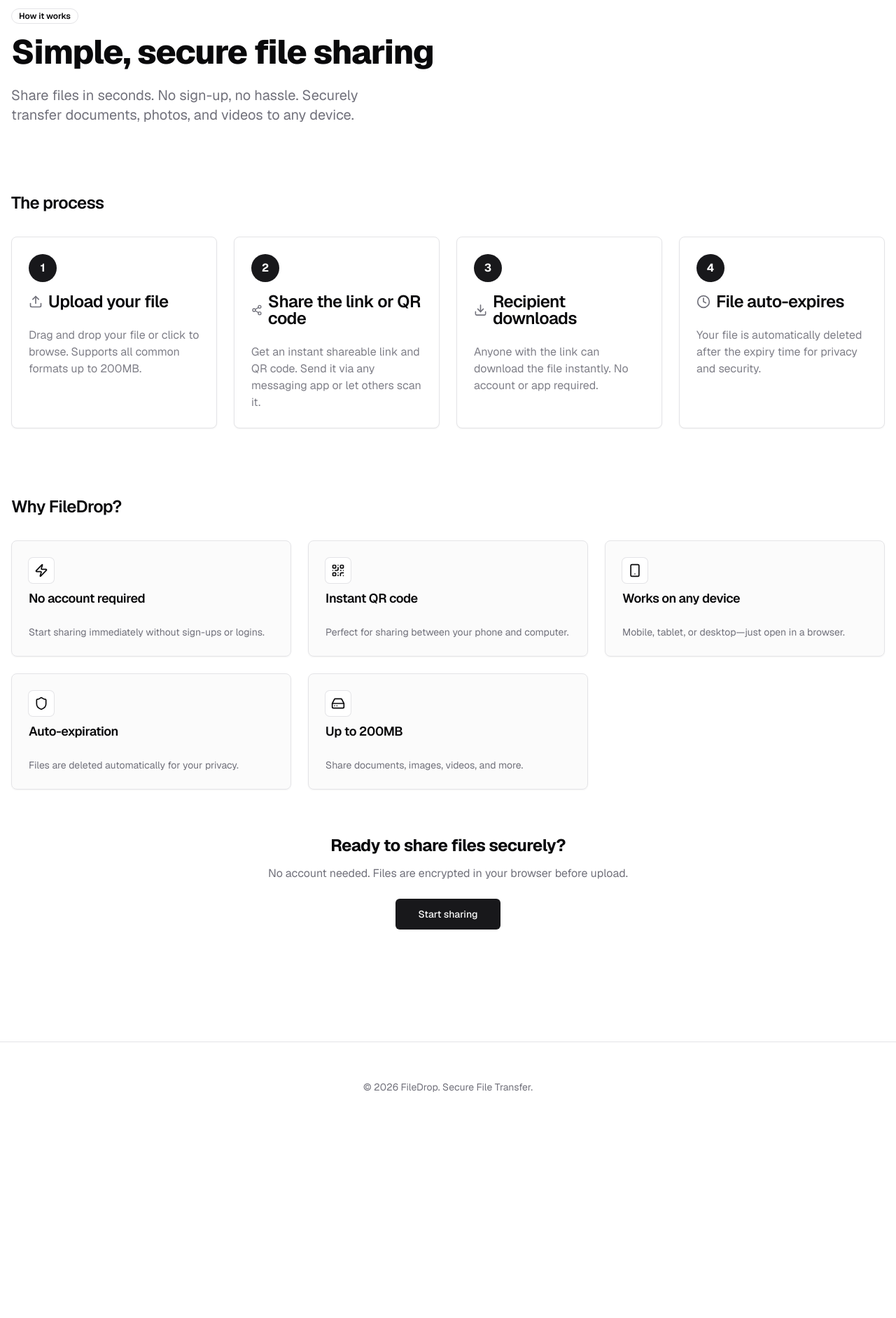
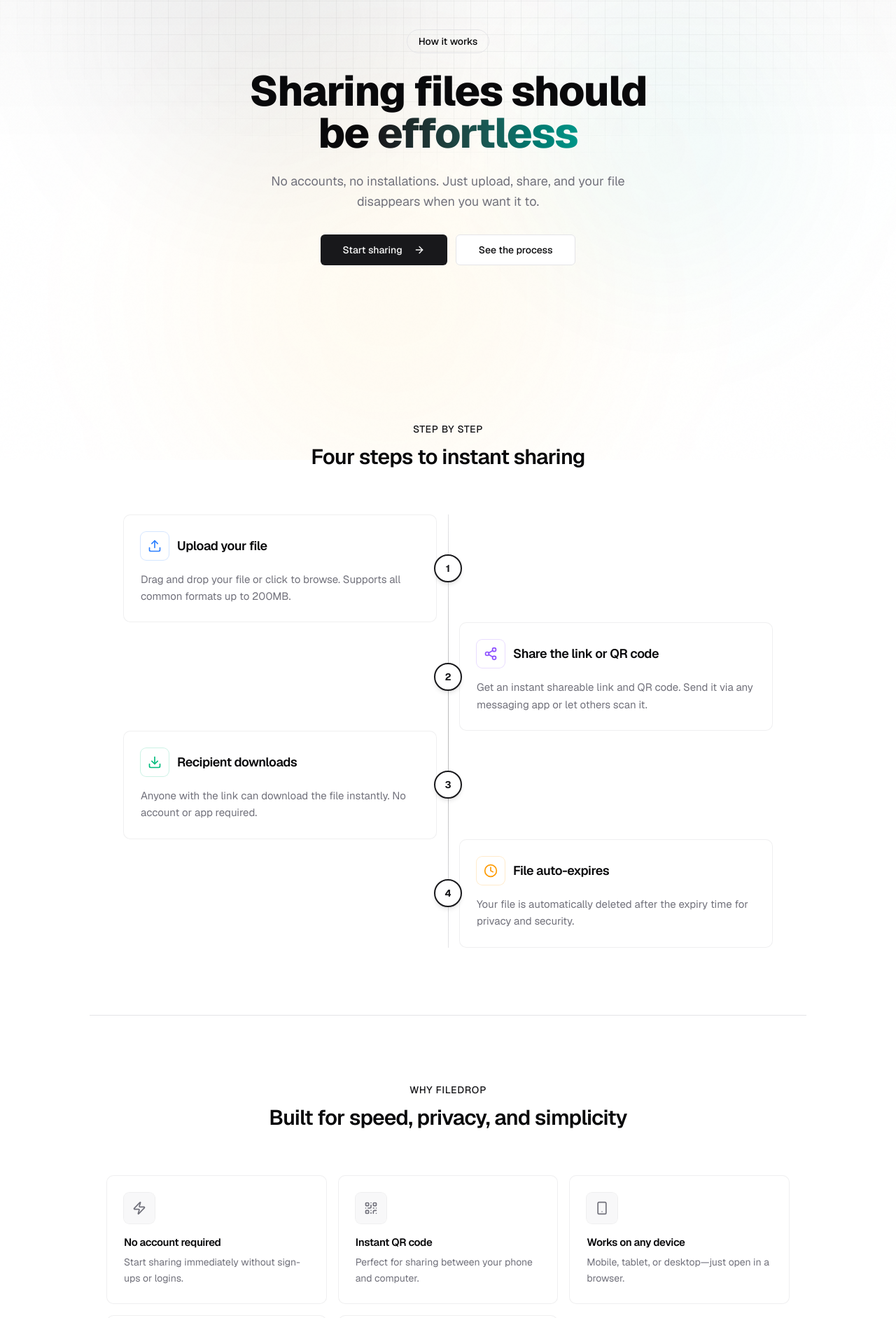
Before and after one commit to BenedictUmeozor/file-drop, a Next.js app: page /how-it-works in a window 1280 px wide. Shown: the part 143-2026 px from the top of the page at 70% size. Before the commit the page ends 1760 px from the top, so only its background shows below. Built offline with nearby package versions, Linux system fonts and the light colour scheme; no server answers.

Commit message:
feat: Revamp How It Works page with improved layout and animations

```diff
--- a/app/how-it-works/page.tsx
+++ b/app/how-it-works/page.tsx
@@ -1,16 +1,13 @@
+"use client";
+
+import { BackgroundDecorations } from "@/components/background-decorations";
+import { Footer } from "@/components/footer";
+import { Header } from "@/components/header";
 import { Badge } from "@/components/ui/badge";
 import { Button } from "@/components/ui/button";
-import Link from "next/link";
+import { Separator } from "@/components/ui/separator";
 import {
-  Card,
-  CardContent,
-  CardDescription,
-  CardHeader,
-  CardTitle,
-} from "@/components/ui/card";
-import { Footer } from "@/components/footer";
-import { Header } from "@/components/header";
-import {
+  ArrowRight,
   Clock,
   Download,
   HardDrive,
@@ -21,14 +18,7 @@
   Upload,
   Zap,
 } from "lucide-react";
-
-/**
- * HowItWorks Page
- *
- * Implements a clean, documentation-style layout using shadcn/ui components.
- * Removes custom animations and gradients in favor of a semantic,
- * improved readability approach.
- */
+import Link from "next/link";
 
 const steps = [
   {
@@ -37,6 +27,10 @@
     description:
       "Drag and drop your file or click to browse. Supports all common formats up to 200MB.",
     icon: Upload,
+    accent:
+      "from-blue-500/20 to-cyan-500/20 dark:from-blue-500/10 dark:to-cyan-500/10",
+    iconColor: "text-blue-500 dark:text-blue-400",
+    ringColor: "ring-blue-500/20",
   },
   {
     number: 2,
@@ -44,6 +38,10 @@
     description:
       "Get an instant shareable link and QR code. Send it via any messaging app or let others scan it.",
     icon: Share2,
+    accent:
+      "from-violet-500/20 to-purple-500/20 dark:from-violet-500/10 dark:to-purple-500/10",
+    iconColor: "text-violet-500 dark:text-violet-400",
+    ringColor: "ring-violet-500/20",
   },
   {
     number: 3,
@@ -51,6 +49,10 @@
     description:
       "Anyone with the link can download the file instantly. No account or app required.",
     icon: Download,
+    accent:
+      "from-emerald-500/20 to-green-500/20 dark:from-emerald-500/10 dark:to-green-500/10",
+    iconColor: "text-emerald-500 dark:text-emerald-400",
+    ringColor: "ring-emerald-500/20",
   },
   {
     number: 4,
@@ -58,6 +60,10 @@
     description:
       "Your file is automatically deleted after the expiry time for privacy and security.",
     icon: Clock,
+    accent:
+      "from-amber-500/20 to-orange-500/20 dark:from-amber-500/10 dark:to-orange-500/10",
+    iconColor: "text-amber-500 dark:text-amber-400",
+    ringColor: "ring-amber-500/20",
   },
 ];
 
@@ -91,88 +97,219 @@
 
 export default function HowItWorks() {
   return (
-    <div className="flex min-h-screen flex-col bg-background text-foreground">
+    <>
+      <BackgroundDecorations />
       <Header />
 
-      <main className="container mx-auto flex-1 px-4 py-16 md:py-24">
-        {/* Hero Section */}
-        <section className="mb-16 space-y-6 text-center md:mb-24 md:text-left text-balance">
-          <Badge variant="outline" className="mb-4">
+      <main className="relative flex-1">
+        <section className="relative overflow-hidden py-20 md:py-32">
+          <div className="from-primary/3 absolute inset-0 bg-linear-to-b via-transparent to-transparent" />
+          <div className="relative container mx-auto max-w-5xl px-4 sm:px-6">
+            <div className="flex flex-col items-center text-center">
+              <Badge
+                variant="outline"
+                className="animate-fade-in mb-6 rounded-full px-4 py-1.5 text-sm font-medium"
+              >
                 How it works
               </Badge>
-          <h1 className="text-4xl font-extrabold tracking-tight lg:text-5xl">
-            Simple, secure file sharing
+
+              <h1 className="animate-fade-in-up fd-h1 max-w-3xl text-balance md:text-5xl lg:text-6xl">
+                Sharing files should be{" "}
+                <span className="gradient-text">effortless</span>
               </h1>
-          <p className="max-w-[700px] text-lg text-muted-foreground md:text-xl">
-            Share files in seconds. No sign-up, no hassle.
-            Securely transfer documents, photos, and videos to any device.
+
+              <p className="animate-fade-in-up text-muted-foreground mt-6 max-w-xl text-lg leading-relaxed [animation-delay:100ms]">
+                No accounts, no installations. Just upload, share, and your file
+                disappears when you want it to.
               </p>
-        </section>
 
-        {/* Steps Section */}
-        <section className="mb-16 md:mb-24">
-          <h2 className="mb-8 text-2xl font-semibold tracking-tight">
-            The process
-          </h2>
-          <div className="grid gap-6 md:grid-cols-2 lg:grid-cols-4">
-            {steps.map((step) => (
-              <Card key={step.number} className="relative overflow-hidden">
-                <CardHeader>
-                  <div className="mb-4 flex h-10 w-10 items-center justify-center rounded-full bg-primary text-primary-foreground font-bold">
-                    {step.number}
+              <div className="animate-fade-in-up mt-8 flex items-center gap-3 [animation-delay:200ms]">
+                <Button asChild size="lg">
+                  <Link href="/">
+                    Start sharing
+                    <ArrowRight className="ml-2 h-4 w-4" />
+                  </Link>
+                </Button>
+                <Button variant="outline" size="lg" asChild>
+                  <a href="#process">See the process</a>
+                </Button>
               </div>
-                  <CardTitle className="flex items-center gap-2">
-                    <step.icon className="h-5 w-5 text-muted-foreground" />
-                    {step.title}
-                  </CardTitle>
-                </CardHeader>
-                <CardContent>
-                  <CardDescription className="text-base text-muted-foreground/90">
-                    {step.description}
-                  </CardDescription>
-                </CardContent>
-              </Card>
-            ))}
+            </div>
           </div>
         </section>
 
-        {/* Features Section */}
-        <section>
-          <h2 className="mb-8 text-2xl font-semibold tracking-tight">
-            Why FileDrop?
+        <section id="process" className="relative py-16 md:py-24">
+          <div className="container mx-auto max-w-5xl px-4 sm:px-6">
+            <div className="mb-12 flex flex-col items-center text-center md:mb-16">
+              <p className="fd-kicker mb-3">Step by step</p>
+              <h2 className="fd-h2 max-w-md text-balance">
+                Four steps to instant sharing
               </h2>
-          <div className="grid gap-6 sm:grid-cols-2 lg:grid-cols-3">
-            {features.map((feature) => (
-              <Card key={feature.title} className="bg-muted/40">
-                <CardHeader>
-                  <div className="mb-2 w-fit rounded-md bg-background p-2 ring-1 ring-border">
-                    <feature.icon className="h-5 w-5 text-foreground" />
             </div>
-                  <CardTitle className="text-lg">
-                    {feature.title}
-                  </CardTitle>
-                </CardHeader>
-                <CardContent>
-                  <CardDescription>
-                    {feature.description}
-                  </CardDescription>
-                </CardContent>
-              </Card>
-            ))}
+
+            <div className="relative">
+              <div className="from-border via-primary/30 to-border absolute top-0 left-8 hidden h-full w-px bg-linear-to-b md:left-1/2 md:block" />
+
+              <div className="space-y-8 md:space-y-0">
+                {steps.map((step, index) => {
+                  const isEven = index % 2 === 0;
+                  return (
+                    <div
+                      key={step.number}
+                      className="animate-fade-in-up relative md:flex md:items-center md:gap-8"
+                      style={{ animationDelay: `${index * 120}ms` }}
+                    >
+                      <div
+                        className={`hidden md:flex md:w-1/2 ${isEven ? "md:justify-end" : "md:order-2 md:justify-start"}`}
+                      >
+                        <div
+                          className={`group border-border/60 bg-card/60 hover:border-border relative w-full max-w-md rounded-xl border p-6 backdrop-blur-sm transition-all duration-300 hover:shadow-lg`}
+                        >
+                          <div
+                            className={`absolute inset-0 rounded-xl bg-linear-to-br ${step.accent} opacity-0 transition-opacity duration-300 group-hover:opacity-100`}
+                          />
+                          <div className="relative">
+                            <div className="mb-4 flex items-center gap-3">
+                              <div
+                                className={`bg-background flex h-10 w-10 shrink-0 items-center justify-center rounded-lg ring-1 ${step.ringColor} transition-all duration-300 group-hover:ring-2`}
+                              >
+                                <step.icon
+                                  className={`h-5 w-5 ${step.iconColor}`}
+                                />
+                              </div>
+                              <h3 className="text-lg font-semibold tracking-tight">
+                                {step.title}
+                              </h3>
+                            </div>
+                            <p className="text-muted-foreground text-[15px] leading-relaxed">
+                              {step.description}
+                            </p>
+                          </div>
+                        </div>
+                      </div>
+
+                      <div className="absolute top-1/2 left-8 z-10 hidden -translate-x-1/2 -translate-y-1/2 md:left-1/2 md:flex">
+                        <div className="border-primary bg-background text-primary shadow-primary/10 flex h-10 w-10 items-center justify-center rounded-full border-2 text-sm font-bold shadow-md transition-transform duration-300 hover:scale-110">
+                          {step.number}
+                        </div>
+                      </div>
+
+                      <div
+                        className={`hidden md:flex md:w-1/2 ${isEven ? "md:order-2" : ""}`}
+                      />
+
+                      <div className="md:hidden">
+                        <div className="group border-border/60 bg-card/60 hover:border-border relative rounded-xl border p-5 backdrop-blur-sm transition-all duration-300 hover:shadow-lg">
+                          <div
+                            className={`absolute inset-0 rounded-xl bg-linear-to-br ${step.accent} opacity-0 transition-opacity duration-300 group-hover:opacity-100`}
+                          />
+                          <div className="relative">
+                            <div className="mb-3 flex items-center gap-3">
+                              <div className="border-primary bg-background text-primary flex h-9 w-9 shrink-0 items-center justify-center rounded-full border-2 text-sm font-bold">
+                                {step.number}
+                              </div>
+                              <div className="flex items-center gap-2">
+                                <step.icon
+                                  className={`h-4 w-4 ${step.iconColor}`}
+                                />
+                                <h3 className="text-base font-semibold tracking-tight">
+                                  {step.title}
+                                </h3>
+                              </div>
+                            </div>
+                            <p className="text-muted-foreground text-sm leading-relaxed">
+                              {step.description}
+                            </p>
+                          </div>
+                        </div>
+                      </div>
+
+                      {index < steps.length - 1 && (
+                        <div className="my-2 flex justify-center md:hidden">
+                          <div className="from-primary/30 to-border h-6 w-px bg-linear-to-b" />
+                        </div>
+                      )}
+                    </div>
+                  );
+                })}
+              </div>
+            </div>
           </div>
         </section>
 
-        {/* CTA */}
-        <section className="py-16 text-center">
-          <h2 className="text-2xl font-bold tracking-tight mb-3">Ready to share files securely?</h2>
-          <p className="text-muted-foreground mb-6">No account needed. Files are encrypted in your browser before upload.</p>
+        <Separator className="mx-auto max-w-5xl" />
+
+        <section className="relative py-16 md:py-24">
+          <div className="container mx-auto max-w-5xl px-4 sm:px-6">
+            <div className="mb-12 flex flex-col items-center text-center md:mb-16">
+              <p className="fd-kicker mb-3">Why FileDrop</p>
+              <h2 className="fd-h2 max-w-lg text-balance">
+                Built for speed, privacy, and simplicity
+              </h2>
+            </div>
+
+            <div className="grid gap-4 sm:grid-cols-2 lg:grid-cols-3">
+              {features.map((feature, index) => (
+                <div
+                  key={feature.title}
+                  className="animate-fade-in-up group border-border/60 bg-card/60 hover:border-border hover:bg-card/80 relative overflow-hidden rounded-xl border p-6 backdrop-blur-sm transition-all duration-300 hover:shadow-lg"
+                  style={{ animationDelay: `${index * 80}ms` }}
+                >
+                  <div className="from-primary/3 absolute inset-0 bg-linear-to-br to-transparent opacity-0 transition-opacity duration-300 group-hover:opacity-100" />
+
+                  <div className="relative">
+                    <div className="bg-muted/60 ring-border/60 group-hover:bg-primary/10 group-hover:ring-primary/20 mb-4 flex h-11 w-11 items-center justify-center rounded-lg ring-1 transition-all duration-300">
+                      <feature.icon className="text-muted-foreground group-hover:text-primary h-5 w-5 transition-colors duration-300" />
+                    </div>
+
+                    <h3 className="mb-1.5 text-[15px] font-semibold tracking-tight">
+                      {feature.title}
+                    </h3>
+                    <p className="text-muted-foreground text-sm leading-relaxed">
+                      {feature.description}
+                    </p>
+                  </div>
+                </div>
+              ))}
+            </div>
+          </div>
+        </section>
+
+        <section className="relative overflow-hidden py-16 md:py-24">
+          <div className="from-primary/4 via-primary/2 absolute inset-0 bg-linear-to-t to-transparent" />
+          <div className="via-primary/20 absolute inset-x-0 top-0 h-px bg-linear-to-r from-transparent to-transparent" />
+
+          <div className="relative container mx-auto max-w-5xl px-4 sm:px-6">
+            <div className="mx-auto flex max-w-2xl flex-col items-center text-center">
+              <div className="bg-primary/10 ring-primary/20 mb-6 flex h-14 w-14 items-center justify-center rounded-2xl ring-1">
+                <Upload className="text-primary h-6 w-6" />
+              </div>
+
+              <h2 className="fd-h2 mb-4 text-balance">
+                Ready to share files securely?
+              </h2>
+              <p className="text-muted-foreground mb-8 max-w-md">
+                No account needed. Files are encrypted in your browser before
+                upload and auto-expire for your privacy.
+              </p>
+
+              <div className="flex flex-col items-center gap-3 sm:flex-row">
                 <Button asChild size="lg">
-            <Link href="/">Start sharing</Link>
+                  <Link href="/">
+                    Start sharing now
+                    <ArrowRight className="ml-2 h-4 w-4" />
+                  </Link>
                 </Button>
+                <p className="text-muted-foreground text-xs">
+                  Free forever · No sign-up
+                </p>
+              </div>
+            </div>
+          </div>
         </section>
       </main>
 
       <Footer />
-    </div>
+    </>
   );
 }
```
Lines whose indentation alone changed are shown as unchanged.
